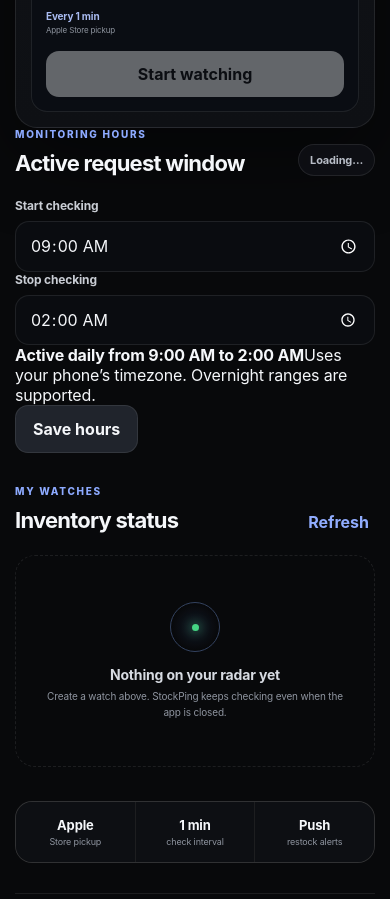
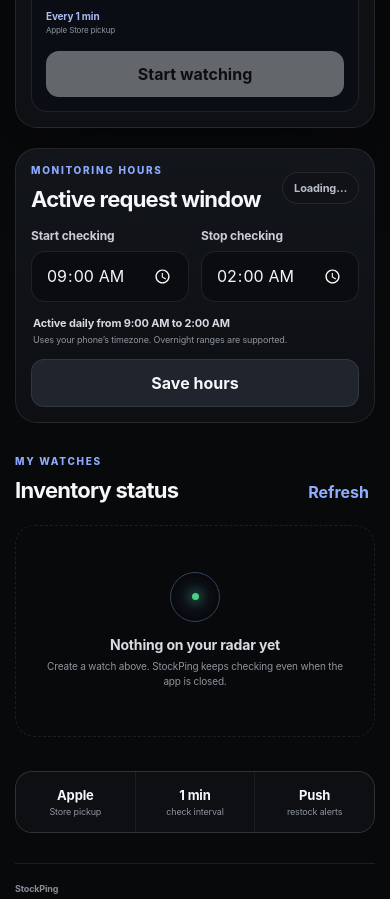
Before and after one commit to Davidyili230/StockPing, a website: page public/index.html in a window 390 px wide. Shown: the part 1360-2259 px from the top of the page. Drawn offline with Linux system fonts and the light colour scheme.

Commit message:
Style configurable monitoring hours

```diff
--- a/public/styles.css
+++ b/public/styles.css
@@ -67,3 +67,18 @@
   .push-card #notifyBtn{grid-column:1/3;width:100%}
   .push-card #testBtn{grid-column:3;width:100%;white-space:nowrap}
 }
+
+/* Configurable monitoring hours */
+.schedule-panel{margin-top:20px;padding:21px;border:1px solid var(--line);border-radius:var(--r);background:linear-gradient(180deg,#12151a,#0d0f13)}
+.schedule-panel .section-heading{margin-bottom:16px}
+.schedule-grid{display:grid;grid-template-columns:1fr 1fr auto;gap:12px;align-items:end}
+.schedule-copy{grid-column:1/3;display:flex;flex-direction:column;gap:4px;padding:2px}
+.schedule-copy strong{font-size:11px;color:#d5d9e0}.schedule-copy span{font-size:9px;color:var(--muted)}
+#saveScheduleBtn{grid-column:3;grid-row:1/3;align-self:stretch;min-width:118px}
+#scheduleStatus{align-self:center}
+@media(max-width:620px){
+  .schedule-panel{padding:15px}
+  .schedule-grid{grid-template-columns:1fr 1fr}
+  .schedule-copy{grid-column:1/-1}
+  #saveScheduleBtn{grid-column:1/-1;grid-row:auto;min-height:46px}
+}
```
